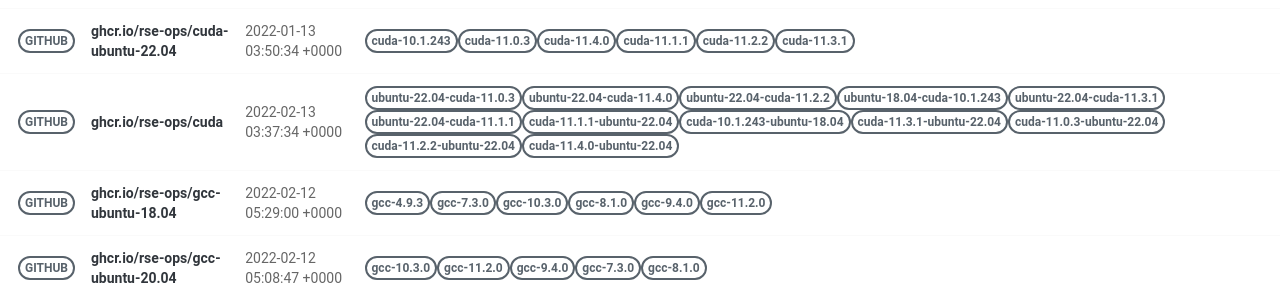
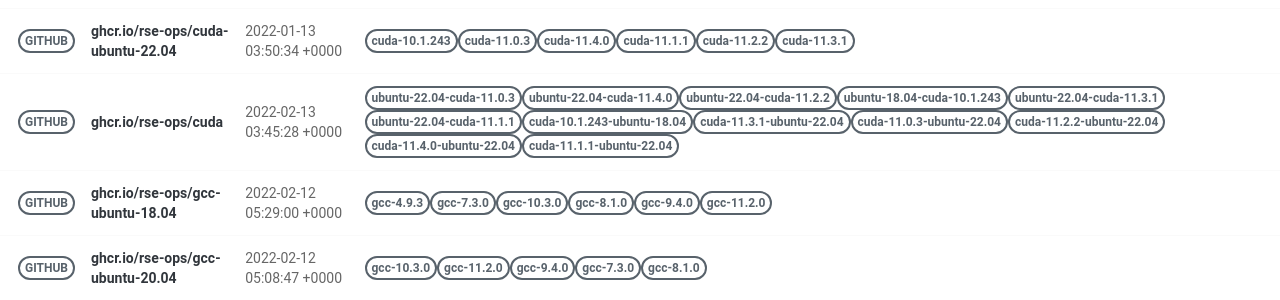
Before and after one commit to rse-ops/docker-images, a Jekyll site: the page built from pages/index.md, in a window 1280 px wide. Shown: the part 421-721 px from the top of the page. Built offline with Jekyll 4.4.1, drawn with Linux system fonts in a browser that asks for light colours; nearby versions of some CDN libraries.

Commit message:
Automated push to update library 2022-02-13

```diff
--- a/_library/ghcr.io-rse-ops-cuda.md
+++ b/_library/ghcr.io-rse-ops-cuda.md
@@ -1,7 +1,7 @@
 ---
 layout: container
 name: ghcr.io/rse-ops/cuda
-updated_at: 2022-02-13 03:37:34.211613
+updated_at: 2022-02-13 03:45:28.165178
 
 
 container_url: https://github.com/orgs/rse-ops/packages/container/package/cuda
```
Also changed, not shown: other parts of _library/ghcr.io-rse-ops-cuda.md (+3 -3 lines).
